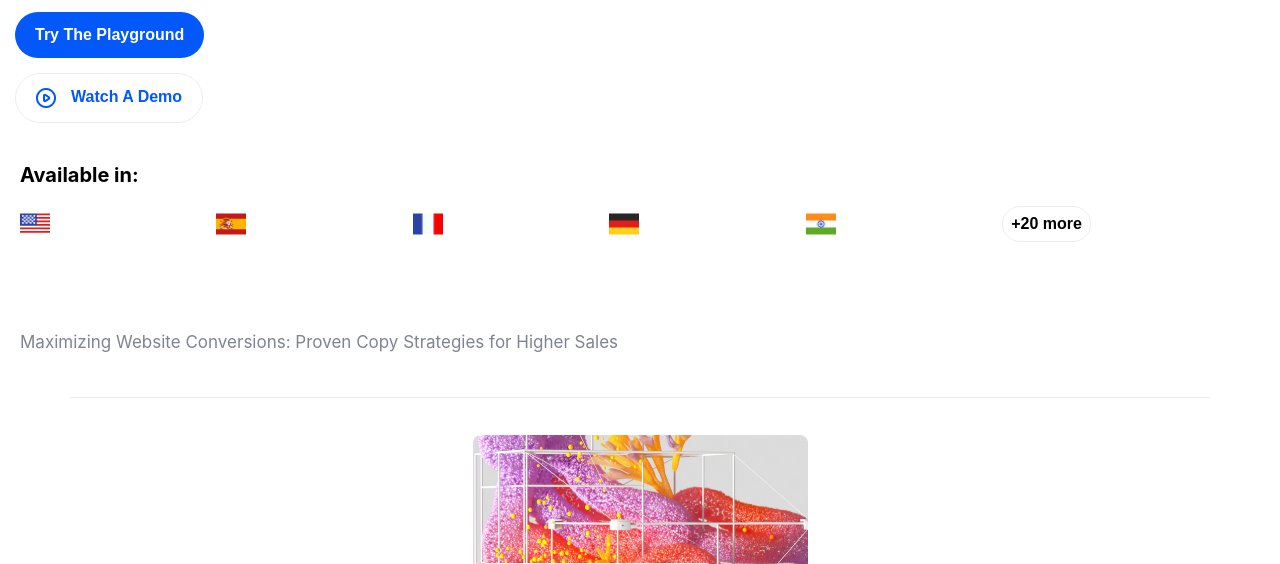
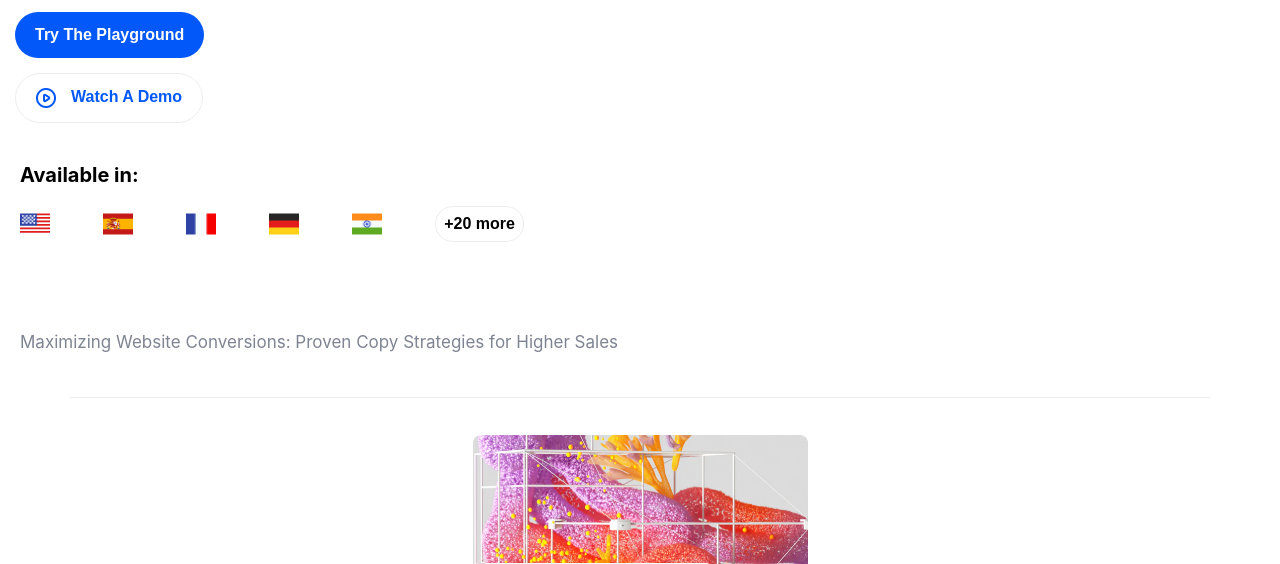
Before and after one commit to manu-hostin/Landing-AIWritingTools, a plain HTML site: page index.html in a window 1280 px wide. Shown: the part 236-800 px from the top of the page. Drawn offline with Linux system fonts and the light colour scheme; a web font is replaced by a local one.

Commit message:
EH15-Feat: Começa novo media query.

```diff
--- a/style.css
+++ b/style.css
@@ -226,7 +226,7 @@ html {
     align-items: center;
     flex-direction: row;
     justify-content: space-between;
-    padding: 31px 0;
+    padding: 5% 0;
 }
 #description1{
     display: flex;
@@ -738,3 +738,14 @@ footer #phrase2 {
 
     }
 }
+@media (min-width: 570px){
+    .flags {
+        padding-right: 45%;
+    }
+
+}
+@media (min-width: 850px ){
+    .flags{
+        padding-right: 60%;
+    }
+}
```
Also changed, not shown: index.html (line endings or trailing spaces).
